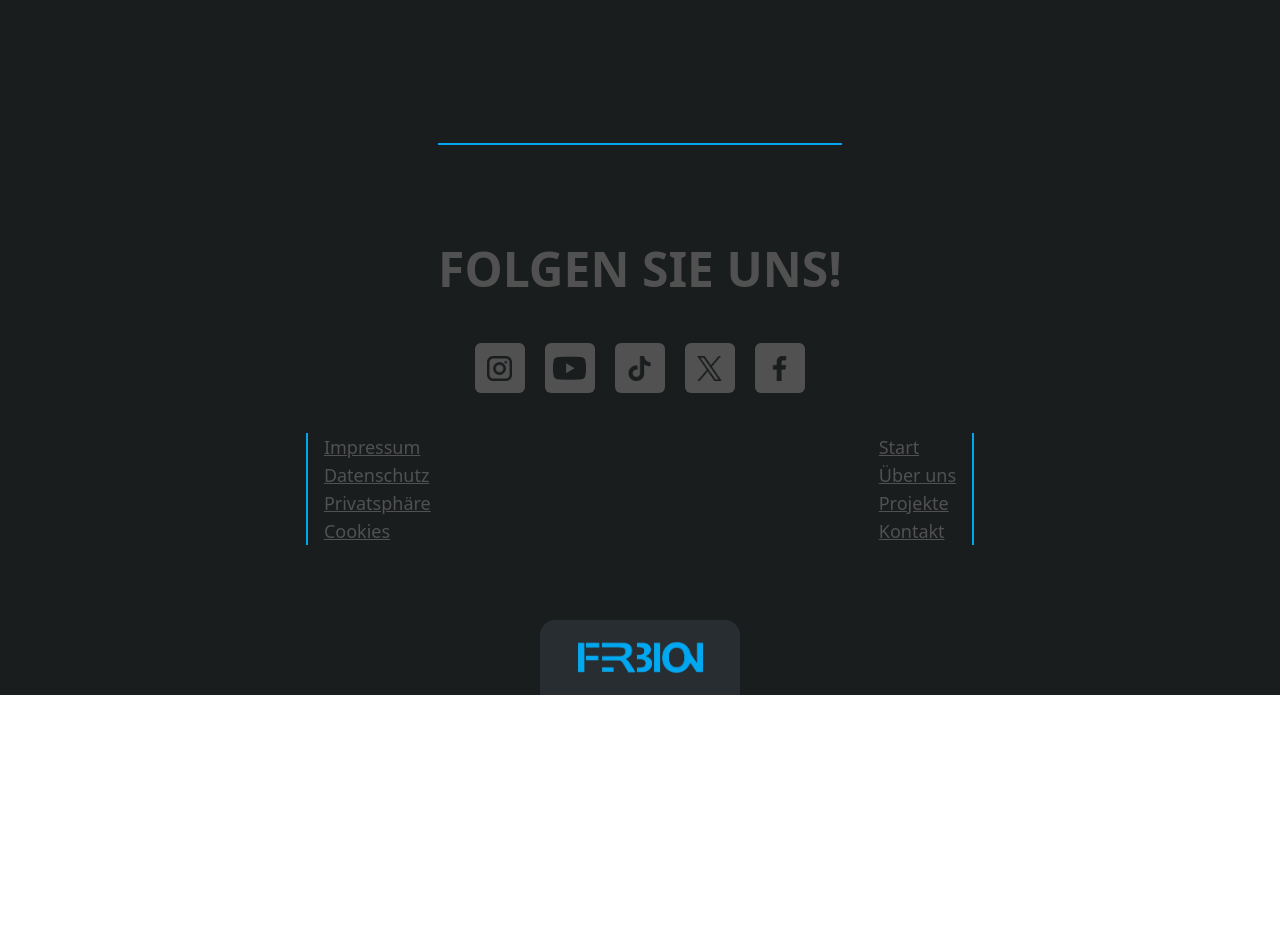
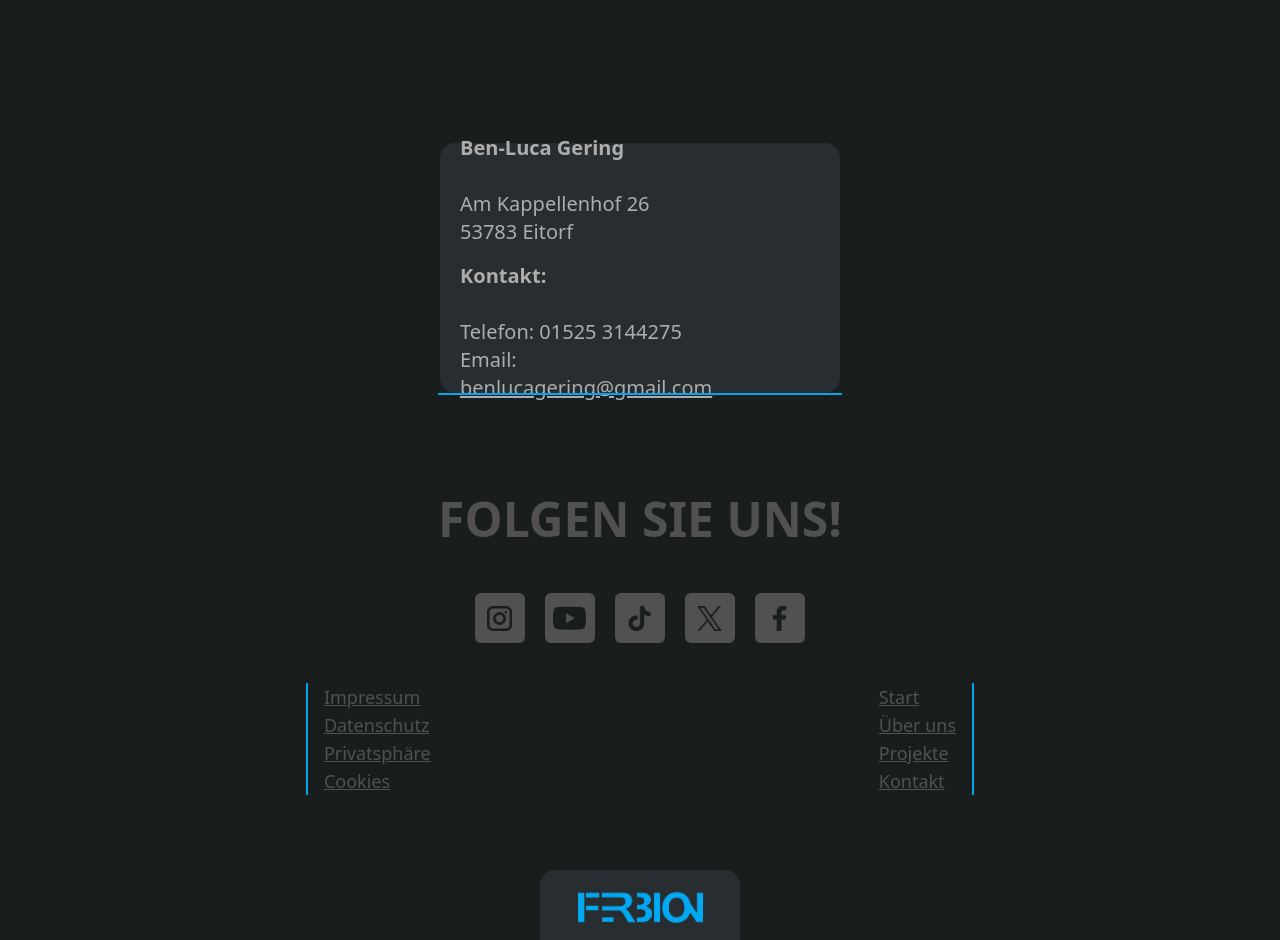
Before and after one commit to Ferbion-lT/V3, a Vue app: page / in a window 1280 px wide. Shown: the part 6280-7220 px from the top of the page. Before the commit the page ends 6975 px from the top, so only its background shows below. Built offline with nearby package versions, Linux system fonts and the light colour scheme.

Commit message:
feat: add impressum card

```diff
--- a/src/components/Footer.vue
+++ b/src/components/Footer.vue
@@ -1,4 +1,18 @@
 <template>
+    <div class="bg-[#191d1e] flex justify-center">
+        <div class="bg-[#272d30] rounded-[15px] h-[250px] w-[400px] flex items-center pl-5">
+            <span class="text-[#adadad] text-xl flex flex-col">
+            <span class="font-bold">Ben-Luca Gering</span><br>
+            Am Kappellenhof 26<br>53783 Eitorf<br>
+            <span class="font-bold pt-4">Kontakt:</span><br>
+            Telefon: 01525 3144275<br>
+            Email:
+            <a class="underline hover:text-[#01a7ee]" href="mailto:benlucagering@gmail.com" >
+                benlucagering@gmail.com
+            </a>
+            </span>
+        </div>
+    </div>
     <div class="bg-[#191d1e] flex justify-center">
         <div class="flex flex-col border-t-2 border-[#01a7ee]">
             <div class="pt-[100px] text-center">
```
